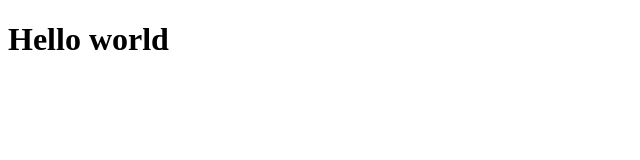
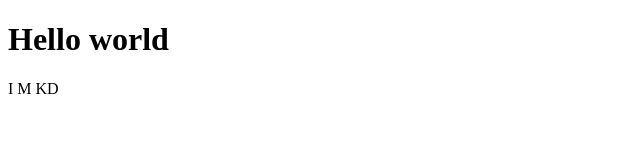
Before and after one commit to Hursh26/Bags, a plain HTML site: page hello.html in a window 1280 px wide. Shown: the full height of the page, 0-640 px from the left. Drawn offline with Linux system fonts and the light colour scheme.

Commit message:
Update hello.html

```diff
--- a/hello.html
+++ b/hello.html
@@ -8,5 +8,6 @@
 </head>
 <body>
     <h1>Hello world</h1>
+    <p>I M KD</p>
 </body>
 </html>
```
